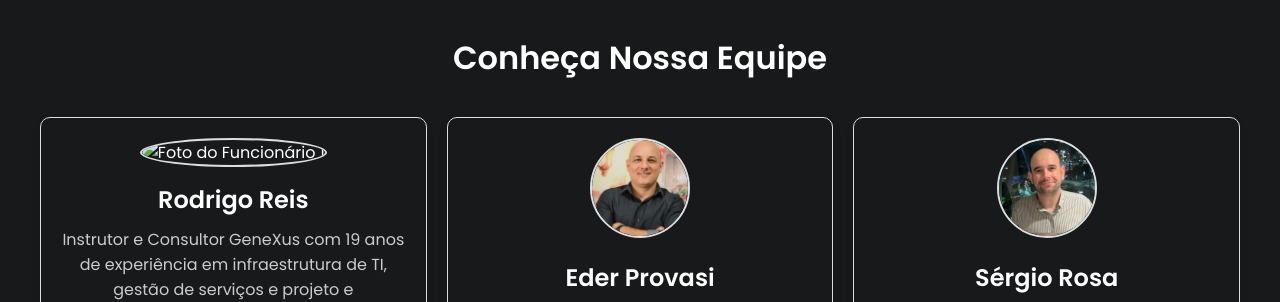
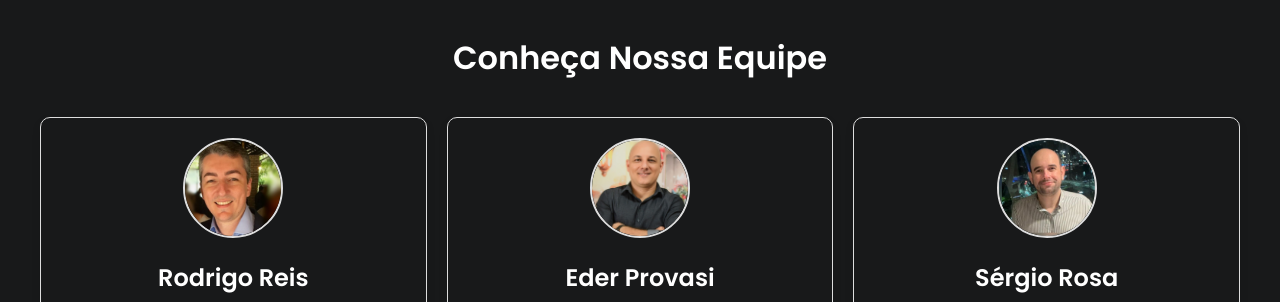
Before and after one commit to MarcosDasp/DevBunny, a plain HTML site: page index.html in a window 1280 px wide. Shown: the part 1400-1702 px from the top of the page. Drawn offline with nearby package versions, Linux system fonts and the light colour scheme; the site is published under a folder, as on GitHub Pages, so addresses that start at the root find nothing.

Commit message:
Update index.html

```diff
--- a/index.html
+++ b/index.html
@@ -519,7 +519,7 @@
             <h2>Conheça Nossa Equipe</h2>
             <div class="cards-equipe">
                 <div class="card">
-                    <img src="/rodrigo_reis.jpeg" alt="Foto do Funcionário 1" class="foto-funcionario">
+                    <img src="rodrigo_reis.jpeg" alt="" class="foto-funcionario">
                     <h3>Rodrigo Reis</h3>
                     <p>Instrutor e Consultor GeneXus com 19 anos de experiência em infraestrutura de TI,
                         gestão de serviços e projeto e desenvolvimento de software.</p>
@@ -531,7 +531,7 @@
                     </div>
                 </div>
                 <div class="card">
-                    <img src="elder_reis.jpeg" alt="Foto do Funcionário 2" class="foto-funcionario">
+                    <img src="elder_reis.jpeg" alt="" class="foto-funcionario">
                     <h3>Eder Provasi</h3>
                     <p>Profissional com mais de 14 anos de experiência prática no setor de TI,
                         especializado como Coordenador de Desenvolvimento em GeneXus.</p>
@@ -543,7 +543,7 @@
                     </div>
                 </div>
                 <div class="card">
-                    <img src="sergio_rosa.jpeg" alt="Foto do Funcionário 1" class="foto-funcionario">
+                    <img src="sergio_rosa.jpeg" alt="" class="foto-funcionario">
                     <h3>Sérgio Rosa</h3>
                     <p>Experiência de mais de 20 anos em Criação, Desenvolvimento e Gestão de Negócios e equipes, Gestão e Estratégia Comercial e Controladoria no setor de TI.</p>
                     <div class="redes-sociais">
```
